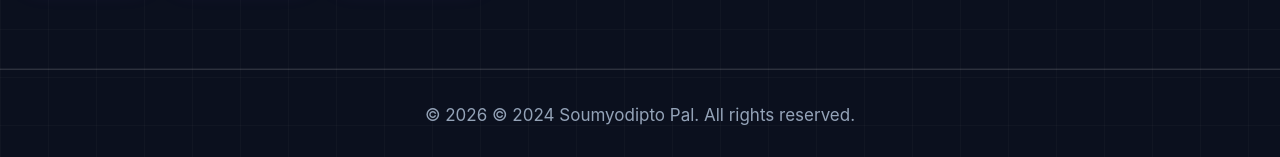
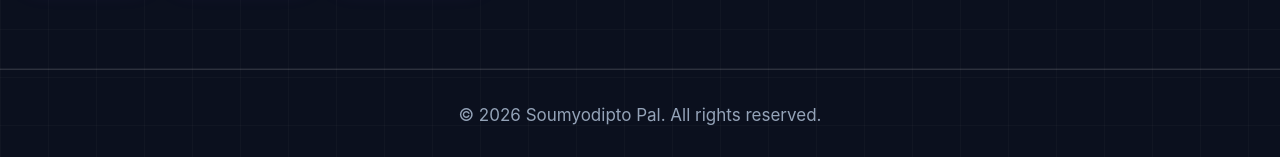
Before and after one commit to Soumyodipto68/my-portfolio, a React (Vite) app: page / in a window 1280 px wide. Shown: the part 4195-4352 px from the top of the page. Built offline with nearby package versions, Linux system fonts and the light colour scheme.

Commit message:
fixup! refactor: update footer copyright year and improve navbar and about section details

```diff
--- a/src/components/Footer.tsx
+++ b/src/components/Footer.tsx
@@ -11,7 +11,7 @@ const Footer = () => {
         transition={{ duration: 0.5 }}
         whileHover={{ color: "#3fb950" }}
       >
-        &copy; {new Date().getFullYear()} © 2024 Soumyodipto Pal. All rights reserved.
+        &copy; {new Date().getFullYear()} Soumyodipto Pal. All rights reserved.
       </motion.div>
     </footer>
   );
```
